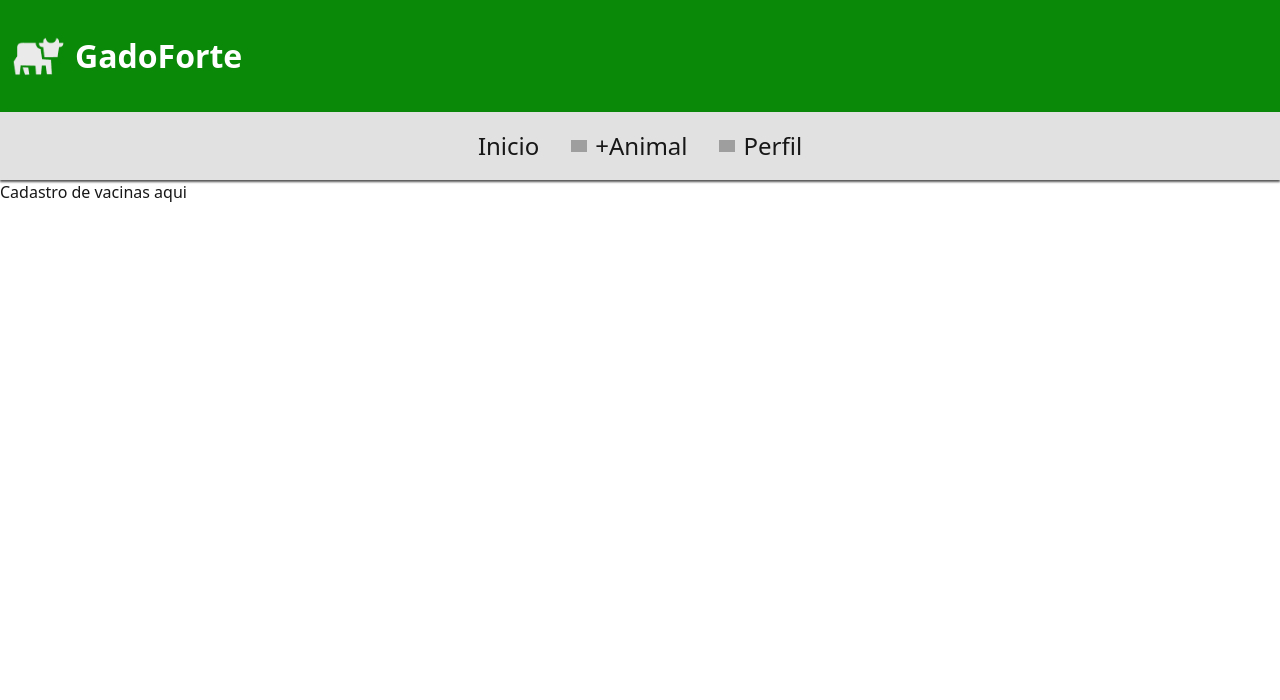
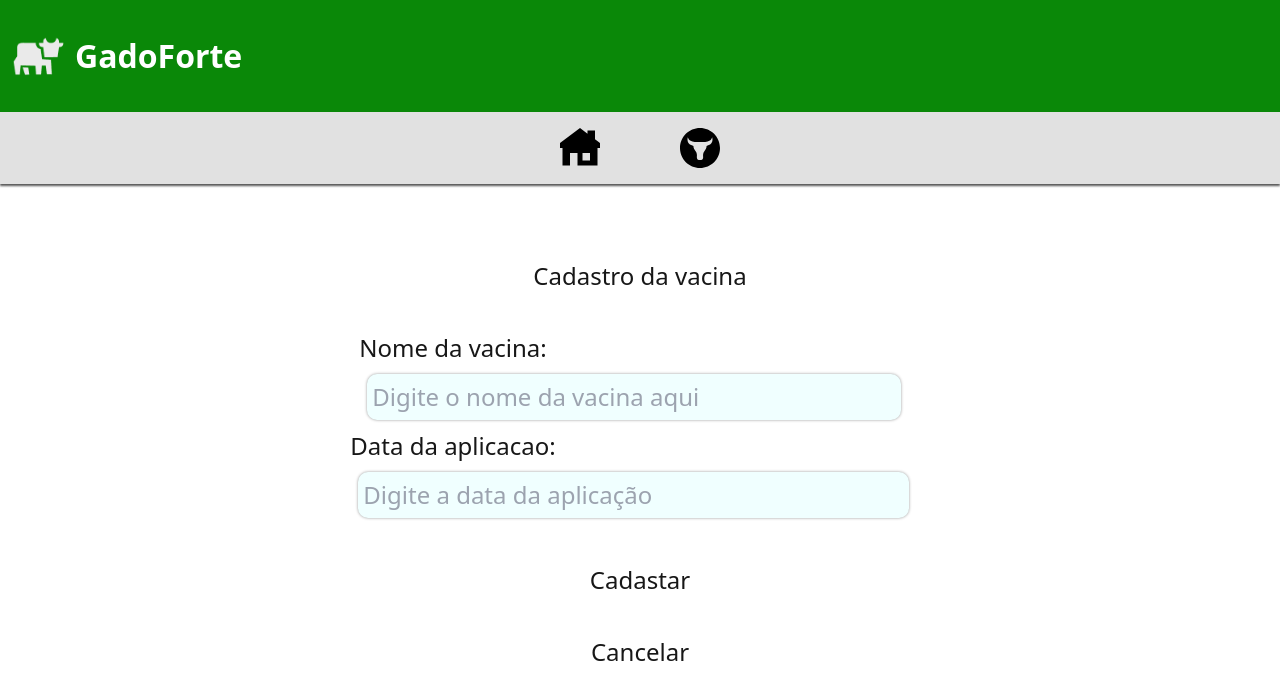
Before and after one commit to Flavia-20/gado-forte_frontend, a Next.js app: page /animais/1/cadastrar-vacina in a window 1280 px wide. Shown: the top 700 px of the page. Built offline with nearby package versions, Linux system fonts and the light colour scheme; grey boxes are pictures that could not be loaded.

Commit message:
tela de cadastro de vacina

```diff
--- a/src/app/CadsAnimal/page.tsx
+++ b/src/app/CadsAnimal/page.tsx
@@ -48,6 +48,11 @@ export default function Formulario({ tipo }) {
     }
   };
 
+  const handleCancel  = (e) => {
+    e.preventDefault();
+    router.push('/animais');
+  };
+
   return (
    <main>
         <Header/>
@@ -94,9 +99,9 @@ export default function Formulario({ tipo }) {
               />
           </div>
           <br></br>
-          <button type="submit">{tipo ='Cadastar'}</button>
-          <br></br>
-          <button type='submit'>Cancelar</button>
+          <button type="submit">Cadastar</button>
+          <br/>
+          <button onClick={handleCancel}>Cancelar</button>
         </form>
    </main>
   );
--- a/src/app/animais/[id]/cadastrar-vacina/page.tsx
+++ b/src/app/animais/[id]/cadastrar-vacina/page.tsx
@@ -1,15 +1,89 @@
-import Header from "@/app/componentes/Header/page";
-import Footer from "@/app/componentes/Footer/page";
+'use client'; // Adiciona isso para indicar que o componente é um Client Component
+
+import Header from '@/app/componentes/Header/page';
+import Footer from '@/app/componentes/Footer/page';
+
+import { useState } from 'react';
+import { useRouter } from 'next/navigation'; // Hook para redirecionamento
+import styles from "@/app/componentes/Formulario/formulario.module.css";
 
 
 export default function cadastraVacina(){
-    return(
 
-        <div>
-            <Header/>
-            <Footer/>
+        const [nome, setNome] = useState('');
+        const [dataAplicacao, setDataAplicacao] = useState(''); // Novo estado para data de nascimento
+        const router = useRouter(); // Instância do router
 
-            <p>Cadastro de vacinas aqui</p>
-        </div>
-    );
+        const handleSubmit = async (e) => {
+          e.preventDefault();
+
+          const url = '/api/cadastrarVacina';
+
+          try {
+            const response = await fetch(url, {
+              method: 'POST',
+              headers: {
+                'Content-Type': 'application/json',
+              },
+              body: JSON.stringify({
+                  nome,
+                  dataAplicacao
+              }),
+            });
+
+            const data = await response.json();
+
+            if (response.ok) {
+              console.log('Sucesso:', data);
+              router.push('../animais');
+
+            } else {
+                {/*colocar um alert aqui */}
+                console.error('Erro:', data.message);
+            }
+          } catch (error) {
+            console.error('Erro ao enviar os dados:', error);
+          }
+        };
+
+        const handleCancel  = (e) => {
+            e.preventDefault();
+            router.push('/animais'); // Redireciona para a página inicial
+        };
+
+        return (
+         <main>
+              <Header/>
+              <Footer/>
+
+              <form onSubmit={handleSubmit} className={styles.FormLogin}>
+                <h1>Cadastro da vacina </h1>
+                <br />
+                <div>
+                    <label>Nome da vacina:</label>
+                    <input className={styles.InputForm}
+                    type="text"
+                    value={nome}
+                    onChange={(e) => setNome(e.target.value)}
+                    placeholder="Digite o nome da vacina aqui"
+                    />
+                </div>
+                <div>
+                    <label>Data da aplicacao:</label>
+                    <input
+                    className={styles.InputForm}
+                    type="text"
+                    value={dataAplicacao} // Usando o estado correto
+                    onChange={(e) => setDataAplicacao(e.target.value)} // Atualiza o estado de data de nascimento
+                    placeholder="Digite a data da aplicação"
+                    />
+                </div>
+                <br/>
+                <button type="submit">Cadastar</button>
+                <br/>
+                <button onClick={handleCancel}>Cancelar</button>
+              </form>
+         </main>
+        );
+
 }
--- a/src/app/animais/page.tsx
+++ b/src/app/animais/page.tsx
@@ -1,3 +1,5 @@
+'use client';
+
 import { useEffect, useState } from 'react';
 import { useRouter } from 'next/router';
 
@@ -44,6 +46,16 @@ export default function Animais() {
         ) : (
 
         )}*/}
+
+        <div
+              style={{ border: '1px solid gray', padding: '10px', marginBottom: '10px', cursor: 'pointer' }}
+              //onClick={() => handleClick(animal.id)}
+            >
+              <p>Nome: vaca 1</p>
+              <p>Sexo: femea</p>
+              <p>Data de Nascimento: 12/08/2019</p>
+              <p>Raça: mestiço</p>
+            </div>
       </main>
       <p>Carregando dados...</p>
 
--- a/src/app/componentes/Footer/Footer.module.css
+++ b/src/app/componentes/Footer/Footer.module.css
@@ -2,7 +2,7 @@
 .footer{
     display: flex;
     justify-content: center;
-    gap: 2rem;
+    gap: 5rem;
     padding: 1rem;
     font-size: 1.5rem;
     background-color: rgba(128, 128, 128, 0.238);
--- a/src/app/componentes/Footer/page.tsx
+++ b/src/app/componentes/Footer/page.tsx
@@ -13,28 +13,56 @@ export default function Footer(){
             href="../animais"
             rel="noopener noreferrer"
           >
-            Inicio
+            <svg
+            width="40px"
+            height="40px"
+            viewBox="0 0 16 16"
+            fill="none"
+            xmlns="http://www.w3.org/2000/svg">
+              <g id="SVGRepo_bgCarrier"
+              stroke-width="0"></g>
+              <g id="SVGRepo_tracerCarrier"
+              stroke-linecap="round"
+              stroke-linejoin="round"></g>
+              <g id="SVGRepo_iconCarrier">
+                <path fill-rule="evenodd"
+                clip-rule="evenodd"
+                d="M8 0L0 6V8H1V15H4V10H7V15H15V8H16V6L14 4.5V1H11V2.25L8 0ZM9 10H12V13H9V10Z"
+                fill="#000000"></path>
+              </g>
+            </svg>
           </a>
           <a
             className="flex items-center gap-2 hover:underline hover:underline-offset-4"
             href="../CadsAnimal"
             rel="noopener noreferrer"
           >
-            <Image
-              aria-hidden
-              src="https://nextjs.org/icons/window.svg"
-              alt="Window icon"
-              width={16}
-              height={16}
-            />
-            +Animal
+          <svg fill="#000000"
+          width="40px"
+          height="40px"
+          viewBox="0 0 32.00 32.00"
+          xmlns="http://www.w3.org/2000/svg"
+          transform="rotate(0)"
+          stroke="#000000"
+          stroke-width="0.00032">
+            <g id="SVGRepo_bgCarrier"
+            stroke-width="0"></g>
+            <g id="SVGRepo_tracerCarrier"
+            stroke-linecap="round"
+            stroke-linejoin="round"
+            stroke="#CCCCCC"
+            stroke-width="0.064"></g>
+            <g id="SVGRepo_iconCarrier">
+              <path d="M16 32C7.163 32 0 24.837 0 16S7.163 0 16 0s16 7.163 16 16-7.163 16-16 16zm.858-6.5c1.288 0 1.653-1.194 1.653-2.106s-.065-1.325-.065-1.737c0-.65.328-2.273.923-2.953 1.159-1.325 1.889-2.512 1.889-4.234 1.008-.521 2.79-.999 3.476-1.78S26 10.8 26 9.214c0-.405-.086-.977-.258-1.715-.395 1.234-1.003 2.08-1.824 2.54-1.201.674-2.555 1.173-3.712 1.173h-8.412c-1.157 0-2.51-.5-3.712-1.173-.82-.46-1.429-1.306-1.824-2.54C6.086 8.238 6 8.81 6 9.215c0 1.585.58 2.693 1.266 3.474s2.468 1.26 3.476 1.78c0 1.723.73 2.91 1.889 4.235.595.68.923 2.303.923 2.953 0 .412-.065.825-.065 1.737s.365 2.106 1.653 2.106z"></path>
+            </g>
+          </svg>
           </a>
-          <a
+           {/*<a
             className="flex items-center gap-2 hover:underline hover:underline-offset-4"
             href=""
             rel="noopener noreferrer"
           >
-            <Image
+           <Image
               aria-hidden
               src="https://nextjs.org/icons/globe.svg"
               alt="Globe icon"
@@ -42,7 +70,7 @@ export default function Footer(){
               height={16}
             />
             Perfil
-          </a>
+          </a>*/}
         </footer>
         </div>
 
--- a/src/app/componentes/Formulario/formulario.module.css
+++ b/src/app/componentes/Formulario/formulario.module.css
@@ -4,7 +4,6 @@
     justify-content: center; /* Centraliza horizontalmente */
     align-items: center; /* Centraliza verticalmente */
     min-height: 70vh;/* Garante que o formulário esteja centralizado na tela toda */
-    border: 2px red solid;
     font-size: 1.5rem;
     padding: 2rem;
 }
--- a/src/app/componentes/Formulario/page.tsx
+++ b/src/app/componentes/Formulario/page.tsx
@@ -1,4 +1,8 @@
 'use client'; // Adiciona isso para indicar que o componente é um Client Component
+
+import Image from "next/image";
+import logoPreta from "@/app/icones/logoPreta.png";
+
 
 import { useState } from 'react';
 import { useRouter } from 'next/navigation'; // Hook para redirecionamento
@@ -48,7 +52,15 @@ export default function Formulario({ tipo }) {
 
   return (
     <form onSubmit={handleSubmit} className={styles.FormLogin}>
-      <h1 className={styles.h1Form} >{tipo === 'login' ? 'Login' : 'Primeiro cadastro'}</h1>
+
+      <Image
+        src={logoPreta}
+        width={130}
+        height={90}
+        alt="logo"
+      />
+
+      <h1 className={styles.h1Form} >{tipo === 'login' ? 'Login' : 'Seu cadastro'}</h1>
       <div>
         <label>Nome:</label>
         <input className={styles.InputForm}
@@ -67,6 +79,7 @@ export default function Formulario({ tipo }) {
           placeholder="Digite sua senha"
         />
       </div>
+      <br/>
       <button type="submit">{tipo === 'login' ? 'Entrar' : 'Cadastrar'}</button>
     </form>
   );
--- a/src/app/globals.css
+++ b/src/app/globals.css
@@ -20,6 +20,10 @@ body {
 
 }
 
+p{
+  font-size: 1.5rem;
+}
+
 @layer utilities {
   .text-balance {
     text-wrap: balance;
```
